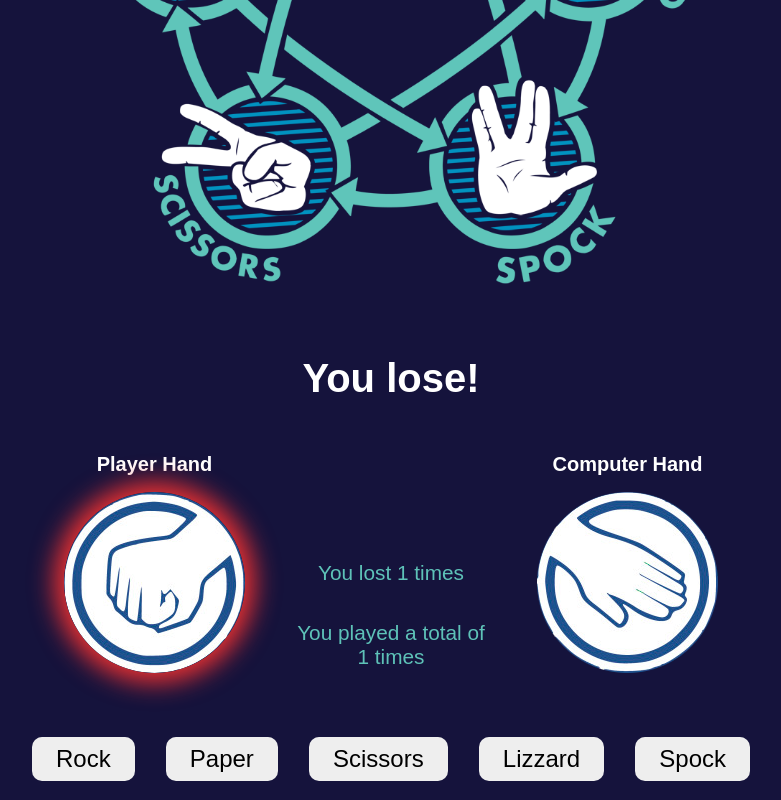
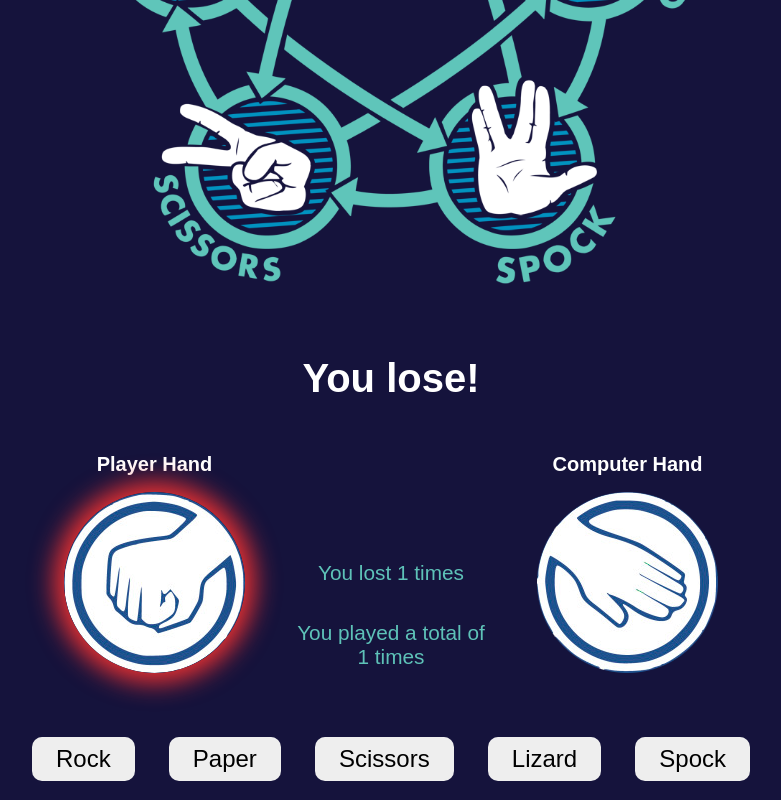
Before and after one commit to sebamar88/RPSLS, a plain HTML site: page index.html in a window 1280 px wide. Both pictures are taken after a click on the button "Rock". Shown: the part 533-1333 px from the top of the page, without its empty margins (249-1030 px from the left). Drawn offline with Linux system fonts and the light colour scheme; a web font is replaced by a local one.

Commit message:
ortographic check

```diff
--- a/app.js
+++ b/app.js
@@ -38,7 +38,7 @@ function generateComputerChoice() {
             computerChoice = 'scissors'
             break
         case 4:
-            computerChoice = 'lizzard'
+            computerChoice = 'lizard'
             break
         case 5:
             computerChoice = 'spock'
@@ -84,7 +84,7 @@ function getResult() {
       totalCounter = loseCounter + winsCounter + drawCounter;
       totalCounterDisplay.innerHTML = `You played a total of ${totalCounter} times`
     }
-    if (computerChoice === 'rock' && userChoice === "lizzard") {
+    if (computerChoice === 'rock' && userChoice === "lizard") {
       result = 'You lose!'
       userChoiceDisplay.style.boxShadow = '0px 0px 25px 10px #ea3131'
       userChoiceDisplay.style.borderRadius = '50%'
@@ -102,7 +102,7 @@ function getResult() {
       totalCounter = loseCounter + winsCounter + drawCounter;
       totalCounterDisplay.innerHTML = `You played a total of ${totalCounter} times`
     }
-    if (computerChoice === 'paper' && userChoice === "lizzard") {
+    if (computerChoice === 'paper' && userChoice === "lizard") {
       result = 'You win!'
       userChoiceDisplay.style.boxShadow = '0px 0px 25px 10px #1dea37'
       userChoiceDisplay.style.borderRadius = '50%'
@@ -156,7 +156,7 @@ function getResult() {
       totalCounter = loseCounter + winsCounter + drawCounter;
       totalCounterDisplay.innerHTML = `You played a total of ${totalCounter} times`
     }
-    if (computerChoice === 'scissors' && userChoice === "lizzard") {
+    if (computerChoice === 'scissors' && userChoice === "lizard") {
       result = 'You lose!'
       userChoiceDisplay.style.boxShadow = '0px 0px 25px 10px #ea3131'
       userChoiceDisplay.style.borderRadius = '50%'
@@ -165,7 +165,7 @@ function getResult() {
       totalCounter = loseCounter + winsCounter + drawCounter;
       totalCounterDisplay.innerHTML = `You played a total of ${totalCounter} times`
     }
-    if (computerChoice === 'spock' && userChoice === "lizzard") {
+    if (computerChoice === 'spock' && userChoice === "lizard") {
       result = 'You win!'
       userChoiceDisplay.style.boxShadow = '0px 0px 25px 10px #1dea37'
       userChoiceDisplay.style.borderRadius = '50%'
@@ -201,7 +201,7 @@ function getResult() {
       totalCounter = loseCounter + winsCounter + drawCounter;
       totalCounterDisplay.innerHTML = `You played a total of ${totalCounter} times`
     }
-    if (computerChoice === 'lizzard' && userChoice === "scissors") {
+    if (computerChoice === 'lizard' && userChoice === "scissors") {
       result = 'You win!'
       userChoiceDisplay.style.boxShadow = '0px 0px 25px 10px #1dea37'
       userChoiceDisplay.style.borderRadius = '50%'
@@ -210,7 +210,7 @@ function getResult() {
       totalCounter = loseCounter + winsCounter + drawCounter;
       totalCounterDisplay.innerHTML = `You played a total of ${totalCounter} times`
     }
-    if (computerChoice === 'lizzard' && userChoice === "rock") {
+    if (computerChoice === 'lizard' && userChoice === "rock") {
       result = 'You win!'
       userChoiceDisplay.style.boxShadow = '0px 0px 25px 10px #1dea37'
       userChoiceDisplay.style.borderRadius = '50%'
@@ -219,7 +219,7 @@ function getResult() {
       totalCounter = loseCounter + winsCounter + drawCounter;
       totalCounterDisplay.innerHTML = `You played a total of ${totalCounter} times`
     }
-    if (computerChoice === 'lizzard' && userChoice === "paper") {
+    if (computerChoice === 'lizard' && userChoice === "paper") {
       result = 'You lose!'
       userChoiceDisplay.style.boxShadow = '0px 0px 25px 10px #ea3131'
       userChoiceDisplay.style.borderRadius = '50%'
@@ -228,7 +228,7 @@ function getResult() {
       totalCounter = loseCounter + winsCounter + drawCounter;
       totalCounterDisplay.innerHTML = `You played a total of ${totalCounter} times`
     }
-    if (computerChoice === 'lizzard' && userChoice === "spock") {
+    if (computerChoice === 'lizard' && userChoice === "spock") {
       result = 'You lose!'
       userChoiceDisplay.style.boxShadow = '0px 0px 25px 10px #ea3131'
       userChoiceDisplay.style.borderRadius = '50%'
--- a/index.html
+++ b/index.html
@@ -4,7 +4,7 @@
     <meta charset="UTF-8">
     <meta http-equiv="X-UA-Compatible" content="IE=edge">
     <meta name="viewport" content="width=device-width, initial-scale=1.0">
-    <title>Rock | Paper | Scissors | Lizzard | Spock Game</title>
+    <title>Rock | Paper | Scissors | Lizard | Spock Game</title>
     <link rel="stylesheet" href="style.css">
     <link rel="apple-touch-icon" sizes="57x57" href="./imgs/favicon/apple-icon-57x57.png">
     <link rel="apple-touch-icon" sizes="60x60" href="./imgs/favicon/apple-icon-60x60.png">
@@ -25,12 +25,12 @@
     <meta name="theme-color" content="#ffffff">
     <!-- Favicon images -->
     <meta name="theme-color" content="#ffffff">
-    <meta name="keywords" content="Rock, Paper, Scissors, Lizzard & Spock Game">
+    <meta name="keywords" content="Rock, Paper, Scissors, Lizard & Spock Game">
     <meta name="description" content="Let's play rock, paper, scissors, lizard and spock!">
 </head>
 <body>
 
-    <h1>Rock, Paper, Scissors, Lizzard & Spock</h1>
+    <h1>Rock, Paper, Scissors, Lizard & Spock</h1>
 
     <div class="container">
         <div class="grid">
@@ -59,7 +59,7 @@
                     <button id="rock" value="rock" class="gameButton">Rock</button>
                     <button id="paper" value="paper" class="gameButton">Paper</button>
                     <button id="scissors" value="scissors" class="gameButton">Scissors</button>
-                    <button id="lizzard" value="lizzard" class="gameButton">Lizzard</button>
+                    <button id="lizard" value="lizard" class="gameButton">Lizard</button>
                     <button id="spock" value="spock" class="gameButton">Spock</button>
                 </div>
             </div>
```
